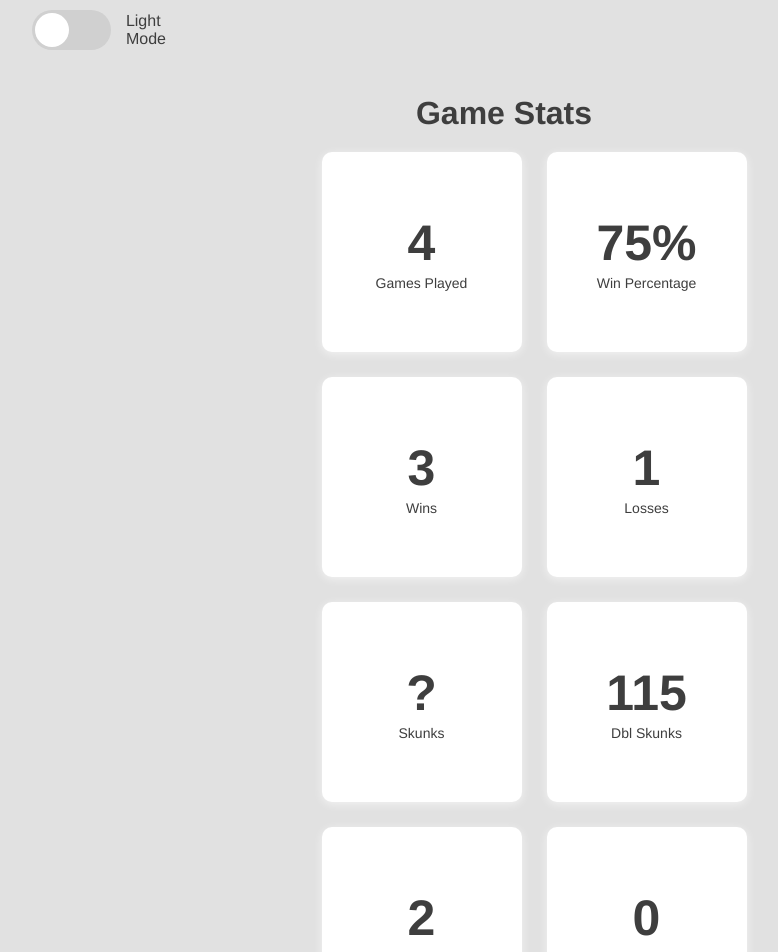
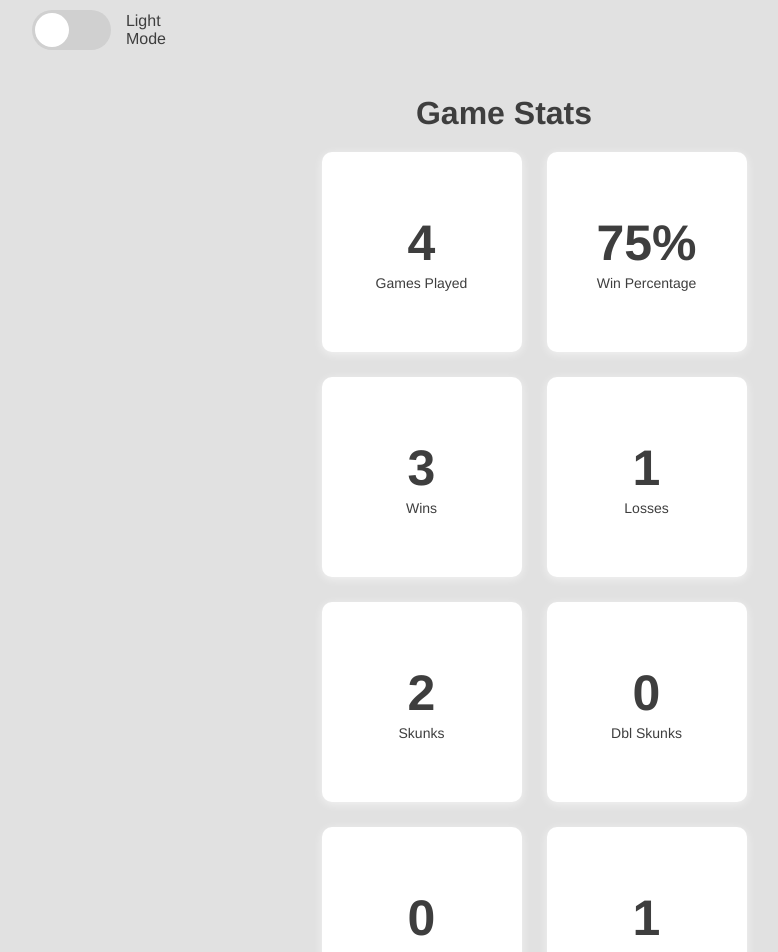
Before and after one commit to ClaytonDewey/tca-cribbage, a React (Create React App) app: page /#/stats in a window 1280 px wide. Shown: the top 952 px of the page, without its empty margins (136-914 px from the left). Built offline with nearby package versions, Linux system fonts and the light colour scheme.

Commit message:
Continue work on various stats functions...

```diff
--- a/src/App.tsx
+++ b/src/App.tsx
@@ -19,7 +19,8 @@ interface gameResult {
     skunk?: boolean;
     dblSkunk?: boolean;
     skunked?: boolean;
-    dblSkunked?: boolean
+    dblSkunked?: boolean;
+    highHand: number
 }
 
 const game1: gameResult = {
@@ -34,6 +35,7 @@ const game1: gameResult = {
             order: 2 }
         ],
     skunk: true
+    , highHand: 16
 }
 
 const game2: gameResult = {
@@ -41,7 +43,8 @@ const game2: gameResult = {
     , end: "2022-02-14T21:30:30"
     , winner: "Dad"
     , players: [{ name: "Me", order: 2}, { name: "Dad", order: 1}]
-    , dblSkunk: true
+    , dblSkunked: true
+    , highHand: 6
 }
 
 const game3: gameResult = {
@@ -49,6 +52,8 @@ const game3: gameResult = {
     , end: "2022-02-14T22:30:30"
     , winner: "Me"
     , players: [{ name: "Me", order: 2}, { name: "Dad", order: 1}]
+    , skunk: true
+    , highHand: 24
 }
 
 const game4: gameResult = {
@@ -56,6 +61,7 @@ const game4: gameResult = {
     , end: "2022-02-15T22:30:30"
     , winner: "Me"
     , players: [{ name: "Me", order: 2}, { name: "Dad", order: 1}]
+    , highHand: 16
 }
 
 let gameResults = [
@@ -72,6 +78,35 @@ const calculateWinningPercentage = (results: gameResult[], who: string): number
 };
 
 const calculateTotalWins = (results: gameResult[], who: string): number => (results.filter(x => x.winner === who).length);
+
+const calcSkunks = (results: gameResult[], who: string):number => {
+    let skunks = 0;
+    results.map(x => x.skunk ? skunks++ : skunks)
+    return skunks;
+}
+
+const calcDblSkunks = (results: gameResult[], who: string):number => {
+    let dblSkunks = 0;
+    results.map(x => x.dblSkunk ? dblSkunks++ : dblSkunks)
+    return dblSkunks;
+}
+
+const calcSkunked = (results: gameResult[], who: string):number => {
+    let skunked = 0;
+    results.map(x => x.skunked ? skunked++ : skunked);
+    return skunked;
+}
+
+const calcDblSkunked = (results: gameResult[]):number => {
+    let dblSkunked = 0;
+    results.map(x => x.dblSkunked ? dblSkunked++ : dblSkunked);
+    return dblSkunked;
+}
+
+const highestHand = (results: gameResult[]):number => {
+    let highHand = results.map(x => x.highHand);
+    return Math.max(...highHand);
+}
 
 const toggleMode = () => {
     const html = document.querySelector("html");
@@ -105,6 +140,11 @@ const App = () => {
                         gameResults={gameResults}
                         calcPercentage={calculateWinningPercentage(gameResults, "Me")}
                         calcWins={calculateTotalWins(gameResults, "Me")}
+                        calcSkunks={calcSkunks(gameResults, "Me")}
+                        calcDblSkunks={calcDblSkunks(gameResults, "Me")}
+                        calcSkunked={calcSkunked(gameResults, "Me")}
+                        calcDblSkunked={calcDblSkunked(gameResults)}
+                        highestHand={highestHand(gameResults)}
                     />
                 } />
             </Routes>
--- a/src/Components/Stats/Stats.tsx
+++ b/src/Components/Stats/Stats.tsx
@@ -1,6 +1,6 @@
 import { useNavigate } from "react-router-dom";
 
-export const Stats = ({ gameResults, calcPercentage, calcWins }) => {
+export const Stats = ({ gameResults, calcPercentage, calcWins, calcSkunks, calcDblSkunks, calcSkunked, calcDblSkunked, highestHand }) => {
     const nav = useNavigate();
 
     return (
@@ -27,23 +27,23 @@ export const Stats = ({ gameResults, calcPercentage, calcWins }) => {
                     Losses
                 </div>
                 <div className="stat">
-                    <span>?</span>
+                    <span>{calcSkunks}</span>
                     Skunks
                 </div>
                 <div className="stat">
-                    <span>115</span>
+                    <span>{calcDblSkunks}</span>
                     Dbl Skunks
                 </div>
                 <div className="stat">
-                    <span>2</span>
+                    <span>{calcSkunked}</span>
                     Skunked
                 </div>
                 <div className="stat">
-                    <span>0</span>
+                    <span>{calcDblSkunked}</span>
                     Dbl Skunked
                 </div>
                 <div className="stat">
-                    <span>28</span>
+                    <span>{highestHand}</span>
                     High Hand
                 </div>
                 <div className="stat">
```
